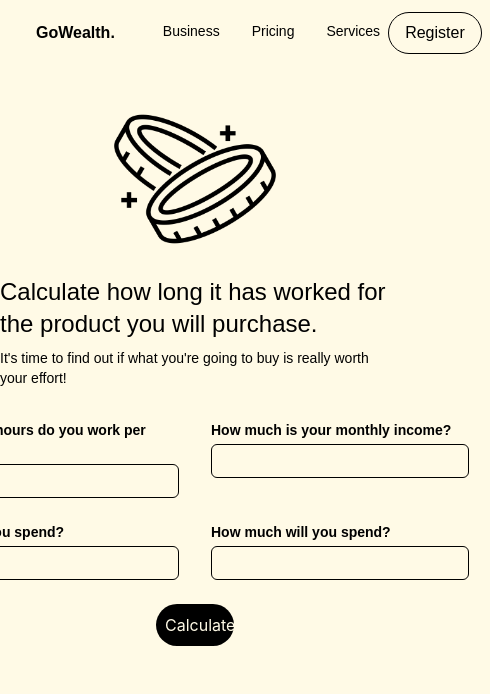
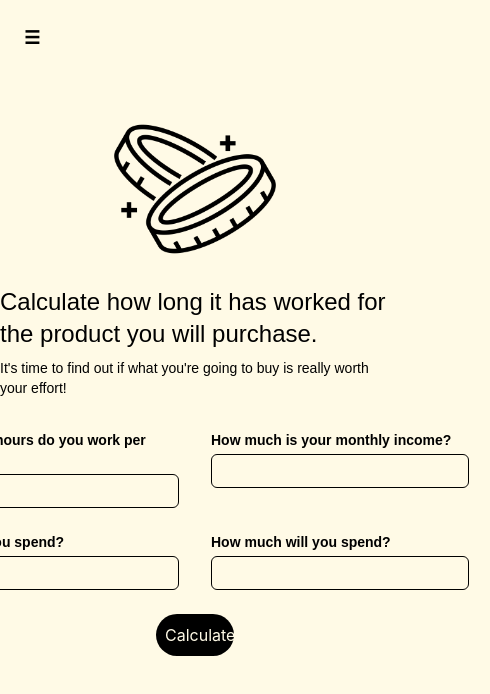
Before and after one commit to tugbayilmaz01/go-wealth, a React (Create React App) app: page /calculation in a window 390 px wide. Shown: the top 694 px of the page, 490 px wide, since content can reach past the window. Built offline with nearby package versions, Linux system fonts and the light colour scheme.

Commit message:
fix(header):  header ui edited to be responsive & hamburger menu added

```diff
--- a/src/assets/styles/App.css
+++ b/src/assets/styles/App.css
@@ -72,3 +72,7 @@ body {
   border-radius: 0.375rem;
   background-color: rgb(17 24 39);
 }
+
+.bg-color {
+  background-color: #fffae6;
+}
--- a/src/components/common/Header.js
+++ b/src/components/common/Header.js
@@ -1,23 +1,63 @@
-import React from "react";
+import React, { useState, useEffect, useRef } from "react";
 import { Link } from "react-router-dom";
-import Register from "./Register";
+/* import Register from "./Register"; */
 
 const Header = () => {
+  const [menuOpen, setMenuOpen] = useState(false);
+  const menuRef = useRef(null);
+
+  const handleMenuToggle = () => {
+    setMenuOpen(!menuOpen);
+  };
+
+  const handleOutsideClick = (event) => {
+    console.log(menuRef, event);
+    if (menuRef.current && !menuRef.current.contains(event.target)) {
+      setMenuOpen(false);
+    }
+  };
+
+  useEffect(() => {
+    document.addEventListener("click", handleOutsideClick);
+
+    return () => {
+      document.removeEventListener("click", handleOutsideClick);
+    };
+  }, []);
   return (
-    <header className="background-color flex justify-between items-center p-1">
+    <header className="background-color flex justify-between items-center p-4">
+      <div className="p-2 md:hidden " ref={menuRef}>
+        <button
+          onClick={handleMenuToggle}
+          className="text-black font-bold text-lg"
+        >
+          ☰
+        </button>
+        {menuOpen && (
+          <div className="md:hidden bg-color absolute left-0 top-0 flex flex-col border border-black rounded-sm h-full p-4 gap-y-2">
+            <Link to="/" className="font-extrabold flex poppins pl-8 pr-4">
+              GoWealth.
+            </Link>
+            <Link to="/">Business</Link>
+            <Link to="/purchases">Services</Link>
+          </div>
+        )}
+      </div>
       <div className="flex">
-        <Link to="/" className="font-extrabold poppins pl-8 pr-12">
+        <Link
+          to="/"
+          className="font-extrabold max-md:hidden poppins pl-8 pr-12"
+        >
           GoWealth.
         </Link>
-        <div className="header-title flex gap-x-8 poppins text-sm">
+        <div className="header-title hidden md:flex gap-x-8 poppins text-sm">
           <Link to="/">Business</Link>
-          <Link to="/">Pricing</Link>
           <Link to="/purchases">Services</Link>
         </div>
       </div>
-      <div className="p-2">
+      {/*   <div className="hidden md:flex p-2">
         <Register />
-      </div>
+      </div> */}
     </header>
   );
 };
```
